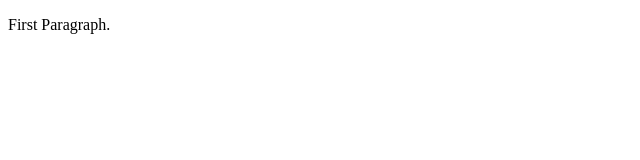
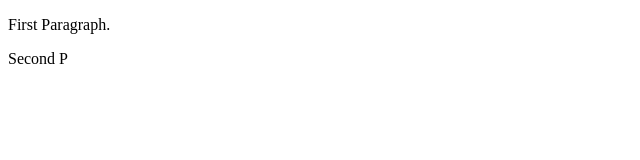
Before and after one commit to abhilashmendhe/learning-git, a plain HTML site: page index.html in a window 1280 px wide. Shown: the full height of the page, 0-640 px from the left. Drawn offline with Linux system fonts and the light colour scheme.

Commit message:
modified index.html

```diff
--- a/index.html
+++ b/index.html
@@ -5,5 +5,6 @@
 </head>
 <body>
     <p>First Paragraph.</p>
+    <p>Second P</p>
 </body>
 </html>
```
